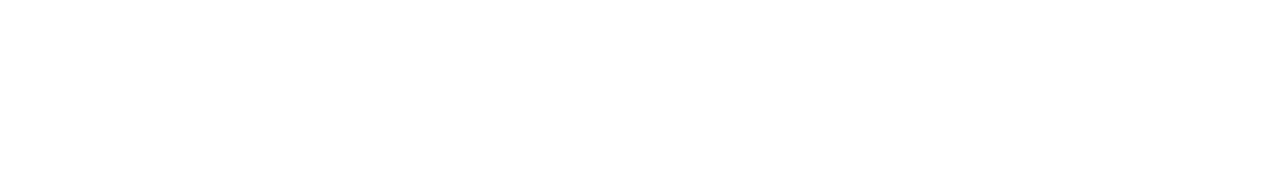
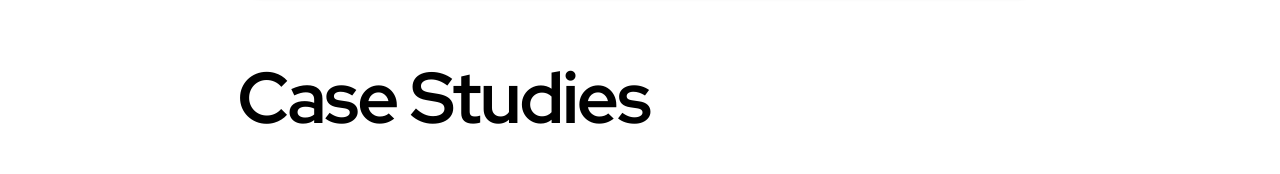
Before and after one commit to Nehashaju212/portfolio.v2, a React (Vite) app: page /project/case-studies in a window 1280 px wide. Before the commit this address had no page. Shown: the part 585-759 px from the top of the page. Built offline with nearby package versions, Linux system fonts and the light colour scheme; a web font is replaced by a local one.

Commit message:
Rename project IDs to descriptive slugs

```diff
--- a/src/app/components/Footer.tsx
+++ b/src/app/components/Footer.tsx
@@ -6,9 +6,9 @@
 import pharmassisttImage from "../../assets/pharmassistt.png";
 
 const PROJECTS = {
-  THINK_AI: "/project/project-4",
-  CASE_STUDY: "/project/project-1",
-  PHARMA_ASSIST: "/project/project-6",
+  THINK_AI: "/project/think-ai",
+  CASE_STUDY: "/project/case-studies",
+  PHARMA_ASSIST: "/project/pharma-assist",
 };
 
 const buttonVariants: any = {
--- a/src/app/components/Work.tsx
+++ b/src/app/components/Work.tsx
@@ -25,13 +25,13 @@
 };
 
 const projects = [
-  { id: 'project-4', title: 'Think AI', image: thinkImage },
-  { id: 'project-1', title: 'Case Studies', image: caseStudyImage },
-  { id: 'project-6', title: 'PharmaAssist', image: pharmassisttImage },
-  { id: 'project-2', title: 'Virtual Calculator', image: virtualcalcImage },
-  { id: 'project-8', title: 'InFlow Redesign', image: inflowImage },
-  { id: 'project-3', title: 'Sign Language Translator', image: signImage },
-  { id: 'project-9', title: 'Creative Posters Collection', image: posterImage },
+  { id: 'think-ai', title: 'Think AI', image: thinkImage },
+  { id: 'case-studies', title: 'Case Studies', image: caseStudyImage },
+  { id: 'pharma-assist', title: 'PharmaAssist', image: pharmassisttImage },
+  { id: 'virtual-calculator', title: 'Virtual Calculator', image: virtualcalcImage },
+  { id: 'inflow-redesign', title: 'InFlow Redesign', image: inflowImage },
+  { id: 'sign-language-translator', title: 'Sign Language Translator', image: signImage },
+  { id: 'creative-posters', title: 'Creative Posters Collection', image: posterImage },
 ];
 
 export function Work() {
--- a/src/app/pages/ProjectDetail.tsx
+++ b/src/app/pages/ProjectDetail.tsx
@@ -30,7 +30,7 @@
 
 // Project data - expand this with your actual project details
 const projectsData: Record<string, Project> = {
-  'project-1': {
+  'case-studies': {
     title: 'Case Studies',
     description: 'A collection of structured case studies created for Koncepts Lab, highlighting real projects, key features, and practical applications across different services.',
     fullDescription: 'This case study series was created to clearly present the services offered through real project examples. Each study focuses on showcasing core features, workflows, and outcomes in a way that’s easy to understand and visually clear. The goal was to help viewers quickly grasp what each service involves and how it can be applied in real-world scenarios.',
@@ -47,7 +47,7 @@
     figma: 'https://www.figma.com/design/28H06klDsuwB7OV9ixanxx/KL-case-study?node-id=0-1&t=7k8RWq7PgS0f3Nbf-1',
     image: caseStudyImage
   },
-  'project-2': {
+  'virtual-calculator': {
     title: 'Virtual Calculator',
     description: 'A simple, interactive virtual calculator with gesture control, designed to perform basic arithmetic with clarity and ease.',
     fullDescription: 'This project is a fully code-driven virtual calculator built using Python. It uses gesture control as an alternative input method to perform basic arithmetic operations, focusing on logic implementation and input handling rather than visual interface design. The project was developed to explore gesture recognition, input mapping, and real-time processing through code.',
@@ -63,7 +63,7 @@
     github: 'https://github.com/Nehashaju212/Virtual-Calculator',
     image: virtualcalcImage
   },
-  'project-3': {
+  'sign-language-translator': {
     title: 'Sign Language Translator',
     description: 'A Python-based computer vision system that translates hand gestures into readable text.',
     fullDescription: 'This project focuses on building a sign language translator using computer vision techniques in Python. The system detects and interprets hand gestures through a camera feed and converts them into corresponding text output. The aim was to explore gesture recognition, real-time processing, and the application of computer vision to improve accessibility and communication.',
@@ -79,7 +79,7 @@
     github: 'https://github.com/Nehashaju212/Sign-Language-Translator',
     image: signImage
   },
-  'project-4': {
+  'think-ai': {
     title: 'Think AI',
     description: 'A content-driven platform showcasing real-world AI challenges.',
     fullDescription: 'ThinkAI is a public-facing, read-only platform created to present AI challenges derived from real government problem statements. The focus of the project was on structuring and presenting information clearly so users can understand the problem, context, and expected outcomes without unnecessary complexity. The platform serves as a central space where challenges can be explored and understood, while submissions are handled externally.',
@@ -96,7 +96,7 @@
     image: thinkImage
   },
 
-  'project-6': {
+  'pharma-assist': {
     title: 'PharmaAssist',
     description: 'A digital platform designed to simplify ordering medicines and health essentials with quick access and clear flow.',
     fullDescription: 'PharmAssist is a web-based platform created to make ordering medicines and health essentials easier and more accessible. The platform allows users to search for medicines, select their location, and place orders through a clear and straightforward flow. The project focuses on reducing friction in the medicine-ordering process by presenting essential actions upfront and keeping the experience simple and intuitive.',
@@ -112,7 +112,7 @@
     github: 'https://github.com/Pharm-Assist/pharmassistt',
     image: pharmImage
   },
-  'project-8': {
+  'inflow-redesign': {
     title: 'InFlow Redesign',
     description: 'A UI/UX redesign focused on improving clarity, usability, and conversation flow.',
     fullDescription: 'This project involved redesigning the Inflow Chat interface to create a clearer and more intuitive messaging experience. The focus was on simplifying interactions, improving visual hierarchy, and making conversations easier to follow. The redesign aimed to reduce friction in everyday chat usage while maintaining a clean and modern look.',
@@ -128,7 +128,7 @@
     figma: 'https://www.figma.com/design/LCAIML1voCpo2FhIxjlOfR/InFlow.chat---Redesign?t=BDQP6XlhnxH5OvVR-0',
     image: inflowImage
   },
-  'project-9': {
+  'creative-posters': {
     title: 'Creative Posters Collection',
     description: 'A curated set of posters created across different themes and purposes.',
     fullDescription: 'This collection brings together posters designed for events, campaigns, and digital platforms. The focus across the work is on clear visual communication through thoughtful use of typography, color, and layout. Each poster explores different styles while keeping clarity and purpose at the center of the design.',
```
Also changed, not shown: 5 other files (tests, documents, lock files or other folders).
